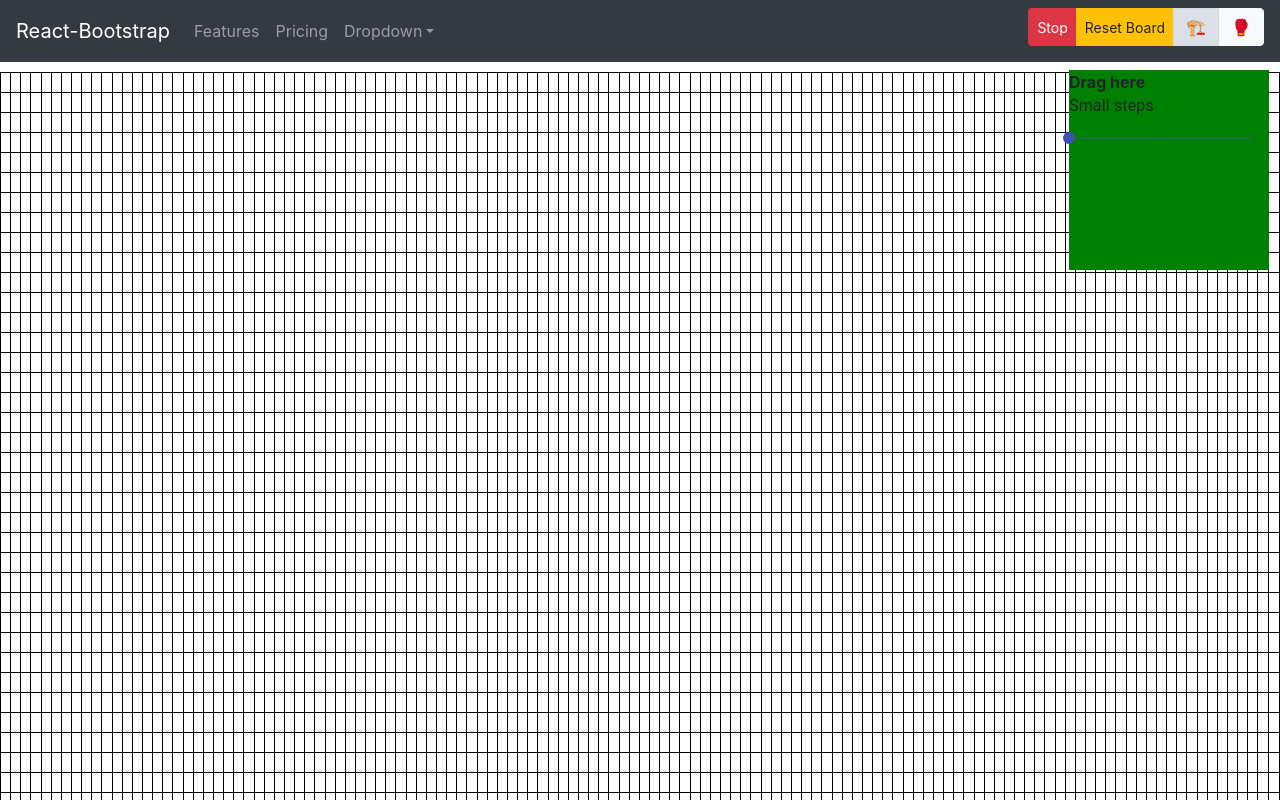
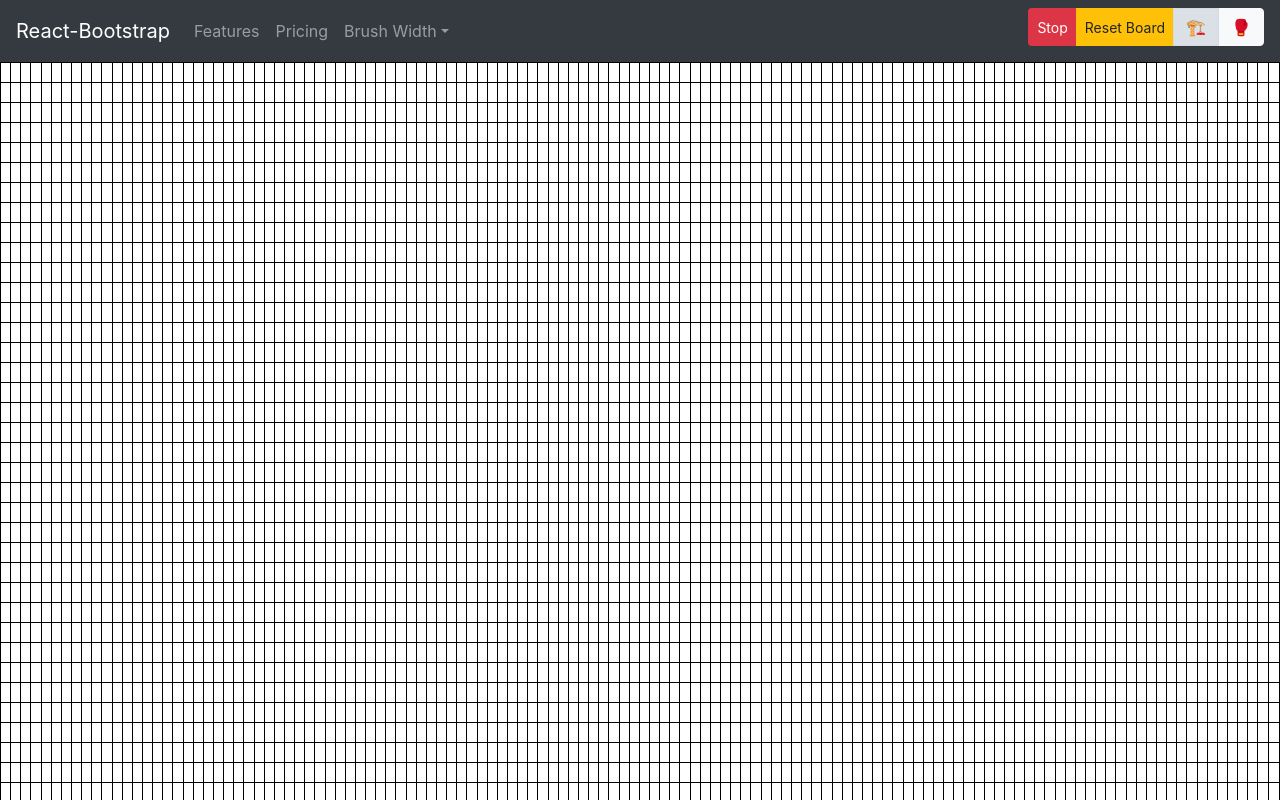
Before and after one commit to 0xWOLAND/algorithmic-pathfinder, a React (Create React App) app: page / in a window 1280 px wide. Shown: the top 800 px of the page. Built offline with nearby package versions, Linux system fonts and the light colour scheme.

Commit message:
brush width modifier complete but is not funciton

```diff
--- a/src/Components/App/App.js
+++ b/src/Components/App/App.js
@@ -8,7 +8,6 @@ class App extends Component {
   render() {
     return (
       <div>
-        <Draggable />
         <Bar />
         <Grid />
       </div>
--- a/src/Components/Bar/Bar.js
+++ b/src/Components/Bar/Bar.js
@@ -1,5 +1,9 @@
 import React, { useState } from "react";
 import Emoji from "../../Helper/Emoji.js";
+import Draggable from "../Draggable/Draggable";
+
+import Slider from "@material-ui/core/Slider";
+
 import {
   Navbar,
   Nav,
@@ -19,16 +23,8 @@ function Bar(props) {
         <Nav className="mr-auto">
           <Nav.Link href="#features">Features</Nav.Link>
           <Nav.Link href="#pricing">Pricing</Nav.Link>
-          <NavDropdown title="Dropdown" id="collasible-nav-dropdown">
-            <NavDropdown.Item href="#action/3.1">Action</NavDropdown.Item>
-            <NavDropdown.Item href="#action/3.2">
-              Another action
-            </NavDropdown.Item>
-            <NavDropdown.Item href="#action/3.3">Something</NavDropdown.Item>
-            <NavDropdown.Divider />
-            <NavDropdown.Item href="#action/3.4">
-              Separated link
-            </NavDropdown.Item>
+          <NavDropdown title="Brush Width" id="brush-width">
+            <Draggable />
           </NavDropdown>
         </Nav>
         <Nav>
--- a/src/Components/DiscreteSlider/DiscreteSlider.js
+++ /dev/null
@@ -1,42 +0,0 @@
-import React from "react";
-import { makeStyles } from "@material-ui/core/styles";
-import Typography from "@material-ui/core/Typography";
-import Slider from "@material-ui/core/Slider";
-
-const useStyles = makeStyles({
-  root: {
-    width: 180,
-  },
-});
-
-function valuetext(value) {
-  return `${value}°C`;
-}
-
-export default function DiscreteSlider() {
-
-  const classes = useStyles();
-    var value = 0;
-  return (
-    <div className={classes.root}>
-      <Typography id="discrete-slider-small-steps" gutterBottom>
-        Small steps
-      </Typography>
-      <Slider
-        defaultValue={1}
-        getAriaValueText={valuetext}
-        aria-labelledby="discrete-slider-small-steps"
-        id="brush-width"
-        step={1}
-        marks
-        min={1}
-        max={3}
-        onChangeCommitted={function(e, val) {
-            value = val;
-            console.log(value);
-        }}
-        valueLabelDisplay="auto"
-      />
-    </div>
-  );
-}
--- a/src/Components/Draggable/Draggable.css
+++ b/src/Components/Draggable/Draggable.css
@@ -1,10 +1,29 @@
+
 .box {
-  background-color: green;
-  width: 200px;
-  height: 200px;
-  position: absolute;
-  right: 11px;
-  top: 70px;
+  color: ivory;
+  align-items: center;
+  background: linear-gradient(
+    -45deg,
+    rgba(0, 0, 0, 0.22),
+    rgba(255, 255, 255, 0.25)
+  );
+  box-shadow: 12px 12px 16px 0 rgba(0, 0, 0, 0.25),
+    -8px -8px 12px 0 rgba(255, 255, 255, 0.3);
+  border-radius: 50px;
   display: flex;
   flex-direction: column;
+  height: 200px;
+  justify-content: center;
+  width: 200px;
+  background: linear-gradient(
+    135deg,
+    rgba(0, 0, 0, 0.22),
+    rgba(255, 255, 255, 0.25)
+  );
 }
+
+@media (min-width: 700px) {
+  body {
+    grid-template-columns: repeat(3, 200px);
+  }
+}
--- a/src/Components/Draggable/Draggable.js
+++ b/src/Components/Draggable/Draggable.js
@@ -1,121 +1,181 @@
-import React from "react";
-import ReactDOM from "react-dom";
-import Draggable from "react-draggable";
-import DiscreteSlider from "../DiscreteSlider/DiscreteSlider";
-import "./Draggable.css";
+// import React from "react";
+// import ReactDOM from "react-dom";
+// import Draggable from "react-draggable";
+// import DiscreteSlider from "../DiscreteSlider/DiscreteSlider";
+// import "./Draggable.css";
+// import { Hidden } from "@material-ui/core";
 
-class App extends React.Component {
-  state = {
-    activeDrags: 0,
-    deltaPosition: {
-      x: 0,
-      y: 0,
-    },
-    controlledPosition: {
-      x: -400,
-      y: 200,
-    },
-  };
+// class App extends React.Component {
+//   state = {
+//     activeDrags: 0,
+//     deltaPosition: {
+//       x: 0,
+//       y: 0,
+//     },
+//     controlledPosition: {
+//       x: -400,
+//       y: 200,
+//     },
+//   };
 
-  handleDrag = (e, ui) => {
-    const { x, y } = this.state.deltaPosition;
-    this.setState({
-      deltaPosition: {
-        x: x + ui.deltaX,
-        y: y + ui.deltaY,
-      },
-    });
-  };
+//   handleDrag = (e, ui) => {
+//     const { x, y } = this.state.deltaPosition;
+//     this.setState({
+//       deltaPosition: {
+//         x: x + ui.deltaX,
+//         y: y + ui.deltaY,
+//       },
+//     });
+//   };
 
-  onStart = () => {
-    this.setState({ activeDrags: ++this.state.activeDrags });
-  };
+//   onStart = () => {
+//     this.setState({ activeDrags: ++this.state.activeDrags });
+//   };
 
-  onStop = () => {
-    this.setState({ activeDrags: --this.state.activeDrags });
-  };
+//   onStop = () => {
+//     this.setState({ activeDrags: --this.state.activeDrags });
+//   };
 
-  // For controlled component
-  adjustXPos = (e) => {
-    e.preventDefault();
-    e.stopPropagation();
-    const { x, y } = this.state.controlledPosition;
-    this.setState({ controlledPosition: { x: x - 10, y } });
-  };
+//   // For controlled component
+//   adjustXPos = (e) => {
+//     e.preventDefault();
+//     e.stopPropagation();
+//     const { x, y } = this.state.controlledPosition;
+//     this.setState({ controlledPosition: { x: x - 10, y } });
+//   };
 
-  adjustYPos = (e) => {
-    e.preventDefault();
-    e.stopPropagation();
-    const { controlledPosition } = this.state;
-    const { x, y } = controlledPosition;
-    this.setState({ controlledPosition: { x, y: y - 10 } });
-  };
+//   adjustYPos = (e) => {
+//     e.preventDefault();
+//     e.stopPropagation();
+//     const { controlledPosition } = this.state;
+//     const { x, y } = controlledPosition;
+//     this.setState({ controlledPosition: { x, y: y - 10 } });
+//   };
 
-  onControlledDrag = (e, position) => {
-    const { x, y } = position;
-    this.setState({ controlledPosition: { x, y } });
-  };
+//   onControlledDrag = (e, position) => {
+//     const { x, y } = position;
+//     this.setState({ controlledPosition: { x, y } });
+//   };
 
-  onControlledDragStop = (e, position) => {
-    this.onControlledDrag(e, position);
-    this.onStop();
-  };
+//   onControlledDragStop = (e, position) => {
+//     this.onControlledDrag(e, position);
+//     this.onStop();
+//   };
 
-  render() {
-    const dragHandlers = { onStart: this.onStart, onStop: this.onStop };
-    const { deltaPosition, controlledPosition } = this.state;
-    return (
-      <Draggable handle="strong" {...dragHandlers}>
-        <div className="box no-cursor">
-          <strong className="cursor">
-            <div>Drag here</div>
-          </strong>
-          <DiscreteSlider />
-        </div>
-      </Draggable>
-    );
-  }
+//   render() {
+//     const dragHandlers = { onStart: this.onStart, onStop: this.onStop };
+//     const { deltaPosition, controlledPosition } = this.state;
+//     return (
+
+//         <Draggable style={{position: "absolute" }} bounds="parent" handle="strong" {...dragHandlers}>
+//           <div className="box no-cursor" style={{ backgroundColor: "#f7cac9" }}>
+//             <strong className="cursor">
+//               <div>Drag here</div>
+//             </strong>
+//             <DiscreteSlider />
+//           </div>
+//         </Draggable>
+//     );
+//   }
+// }
+
+// class RemWrapper extends React.Component {
+//   // PropTypes is not available in this environment, but here they are.
+//   // static propTypes = {
+//   //   style: PropTypes.shape({
+//   //     transform: PropTypes.string.isRequired
+//   //   }),
+//   //   children: PropTypes.node.isRequired,
+//   //   remBaseline: PropTypes.number,
+//   // }
+
+//   translateTransformToRem(transform, remBaseline = 16) {
+//     const convertedValues = transform
+//       .replace("translate(", "")
+//       .replace(")", "")
+//       .split(",")
+//       .map((px) => px.replace("px", ""))
+//       .map((px) => parseInt(px, 10) / remBaseline)
+//       .map((x) => `${x}rem`);
+//     const [x, y] = convertedValues;
+
+//     return `translate(${x}, ${y})`;
+//   }
+
+//   render() {
+//     const { children, remBaseline = 16, style } = this.props;
+//     const child = React.Children.only(children);
+
+//     const editedStyle = {
+//       ...child.props.style,
+//       ...style,
+//       transform: this.translateTransformToRem(style.transform, remBaseline),
+//     };
+
+//     return React.cloneElement(child, {
+//       ...child.props,
+//       ...this.props,
+//       style: editedStyle,
+//     });
+//   }
+// }
+
+// export default App;
+import React from 'react';
+import { makeStyles } from '@material-ui/core/styles';
+import Typography from '@material-ui/core/Typography';
+import Slider from '@material-ui/core/Slider';
+
+const useStyles = makeStyles({
+  root: {
+    height: 300,
+  },
+});
+
+function valuetext(value) {
+  return `${value}px`;
 }
 
-class RemWrapper extends React.Component {
-  // PropTypes is not available in this environment, but here they are.
-  // static propTypes = {
-  //   style: PropTypes.shape({
-  //     transform: PropTypes.string.isRequired
-  //   }),
-  //   children: PropTypes.node.isRequired,
-  //   remBaseline: PropTypes.number,
-  // }
+const marks = [
+  {
+    value: 1,
+    label: '1px',
+  },
+  {
+    value: 2,
+    label: '2px',
+  },
+  {
+    value: 3,
+    label: '3px',
+  },
+  {
+    value: 4,
+    label: '4px',
+  },
+  {
+    value: 5,
+    label: '5px',
+  },
+];
 
-  translateTransformToRem(transform, remBaseline = 16) {
-    const convertedValues = transform
-      .replace("translate(", "")
-      .replace(")", "")
-      .split(",")
-      .map((px) => px.replace("px", ""))
-      .map((px) => parseInt(px, 10) / remBaseline)
-      .map((x) => `${x}rem`);
-    const [x, y] = convertedValues;
+export default function VerticalSlider() {
+  const classes = useStyles();
 
-    return `translate(${x}, ${y})`;
-  }
-
-  render() {
-    const { children, remBaseline = 16, style } = this.props;
-    const child = React.Children.only(children);
-
-    const editedStyle = {
-      ...child.props.style,
-      ...style,
-      transform: this.translateTransformToRem(style.transform, remBaseline),
-    };
-
-    return React.cloneElement(child, {
-      ...child.props,
-      ...this.props,
-      style: editedStyle,
-    });
-  }
+  return (
+    <React.Fragment>
+      <div className={classes.root}>
+        <Slider
+          orientation="vertical"
+          defaultValue={1}
+          aria-labelledby="vertical-slider"
+          getAriaValueText={valuetext}
+          marks={marks}
+          onChange={(e) => console.log(e.target.value)}
+          max={5}
+          min={1}
+        />
+      </div>
+    </React.Fragment>
+  );
 }
-
-export default App;
--- a/src/Components/Grid/Box/Box.js
+++ b/src/Components/Grid/Box/Box.js
@@ -8,6 +8,7 @@ class Box extends Component {
   changeBackground(e) {
     var b = document.getElementById("BuildWalls");
     if (b.className.includes("active")) {
+      console.log(b.className);
       e.target.style.background = "black";
     } else {
       e.target.style.background = "white";
--- a/src/Components/Grid/Grid.css
+++ b/src/Components/Grid/Grid.css
@@ -2,7 +2,6 @@
   border: 1px solid black;
   border-spacing: 0;
   border-collapse: collapse;
-  margin-top: 10px;
 }
 
 #grid_container {
```
Also changed, not shown: src/Components/Grid/Grid.js.
